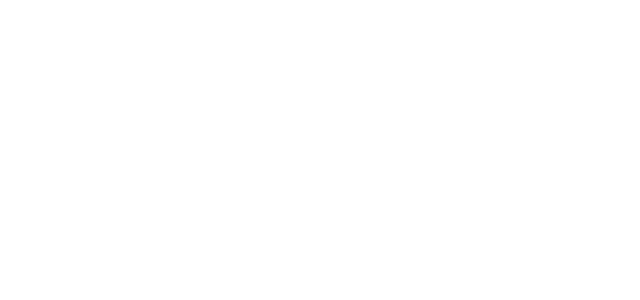
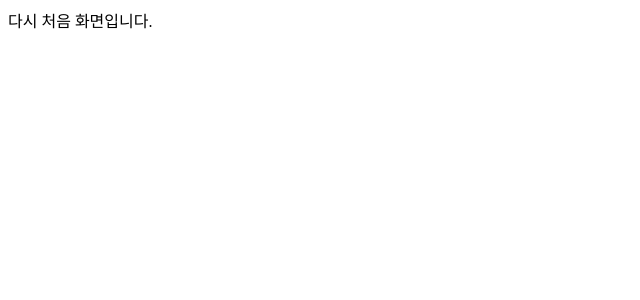
Before and after one commit to sangcheol-LEE/reduxx, a React (Create React App) app: page / in a window 1280 px wide. Shown: the top 300 px of the page, without its empty margins (0-640 px from the left). Built offline with nearby package versions, Linux system fonts and the light colour scheme.

Commit message:
연습 연습 연습 연습

```diff
--- a/src/App.js
+++ b/src/App.js
@@ -2,6 +2,7 @@
 const App = () => {
   return (
     <div>
+      다시 처음 화면입니다.
     </div>
   );
 };
--- a/src/index.js
+++ b/src/index.js
@@ -1,7 +1,6 @@
 import React from 'react';
 import ReactDOM from 'react-dom/client';
 import App from './App';
-
 const root = ReactDOM.createRoot(document.getElementById('root'));
 root.render(
     <App />
```
